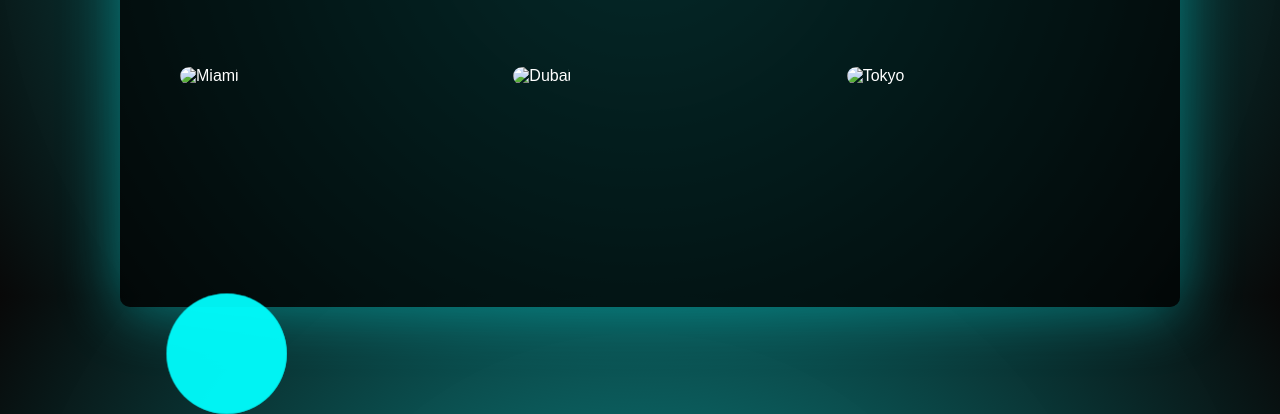
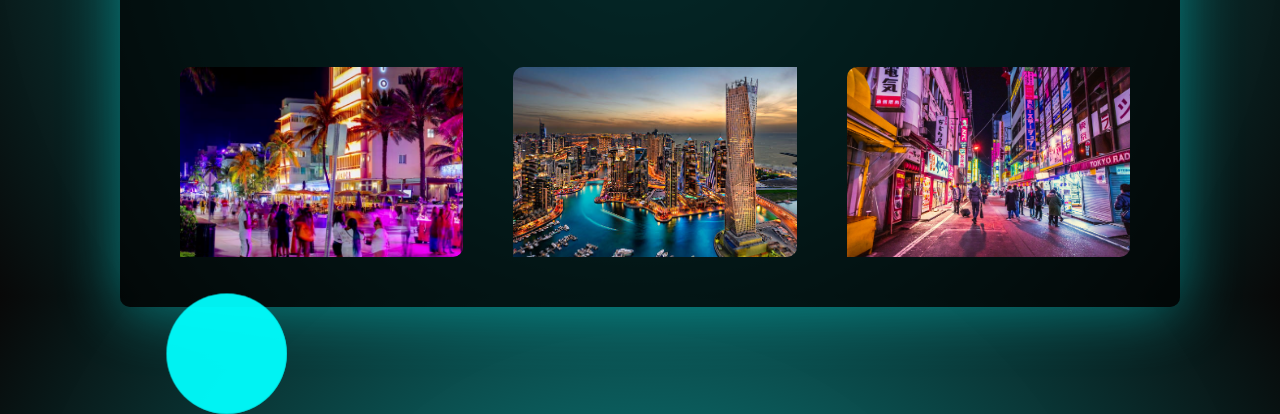
Before and after one commit to Swiftly-Fast/MyBio, a plain HTML site: page about.html in a window 1280 px wide. Shown: the part 504-918 px from the top of the page. Drawn offline with Linux system fonts and the light colour scheme.

Commit message:
Update about.html

```diff
--- a/about.html
+++ b/about.html
@@ -226,7 +226,7 @@
             <div class="images">
                 <!-- Miami -->
                 <div class="image-container">
-        <img src="images/gettyimages-1376792437-640x640.jpg" alt="Miami">
+                    <img src="gettyimages-1376792437-640x640.jpg" alt="Miami">
                     <div class="tooltip">
                         <strong>Miami</strong>
                         <p>Miami is a coastal city in Florida, famous for its stunning beaches, vibrant nightlife, and cultural diversity. Known as a global destination for tourism, it also offers rich Latin-American influences in its food and art scenes.</p>
@@ -235,7 +235,7 @@
 
                 <!-- Dubai -->
                 <div class="image-container">
-        <img src="images/istockphoto-467829216-612x612.jpg" alt="Dubai">
+                    <img src="istockphoto-467829216-612x612.jpg" alt="Dubai">
                     <div class="tooltip">
                         <strong>Dubai</strong>
                         <p>Dubai is a luxurious city in the United Arab Emirates, recognized for its futuristic skyscrapers, desert safaris, and world-class shopping. The city is a symbol of innovation and grandeur, attracting millions of visitors each year.</p>
@@ -244,7 +244,7 @@
 
                 <!-- Tokyo -->
                 <div class="image-container">
-        <img src="images/photo-1551641506-ee5bf4cb45f1.jpeg" alt="Tokyo">
+                    <img src="photo-1551641506-ee5bf4cb45f1.jpeg" alt="Tokyo">
                     <div class="tooltip">
                         <strong>Tokyo</strong>
                         <p>Tokyo, the capital of Japan, blends tradition and modernity seamlessly. It features historic temples, cutting-edge technology, and iconic landmarks like the Tokyo Tower. It’s a city that never stops innovating or inspiring.</p>
@@ -257,5 +257,7 @@
             <div class="bubble"></div>
             <div class="bubble"></div>
             <div class="bubble"></div>
+        </section>
+    </main>
 </body>
 </html>
```
Lines whose indentation alone changed are shown as unchanged.
